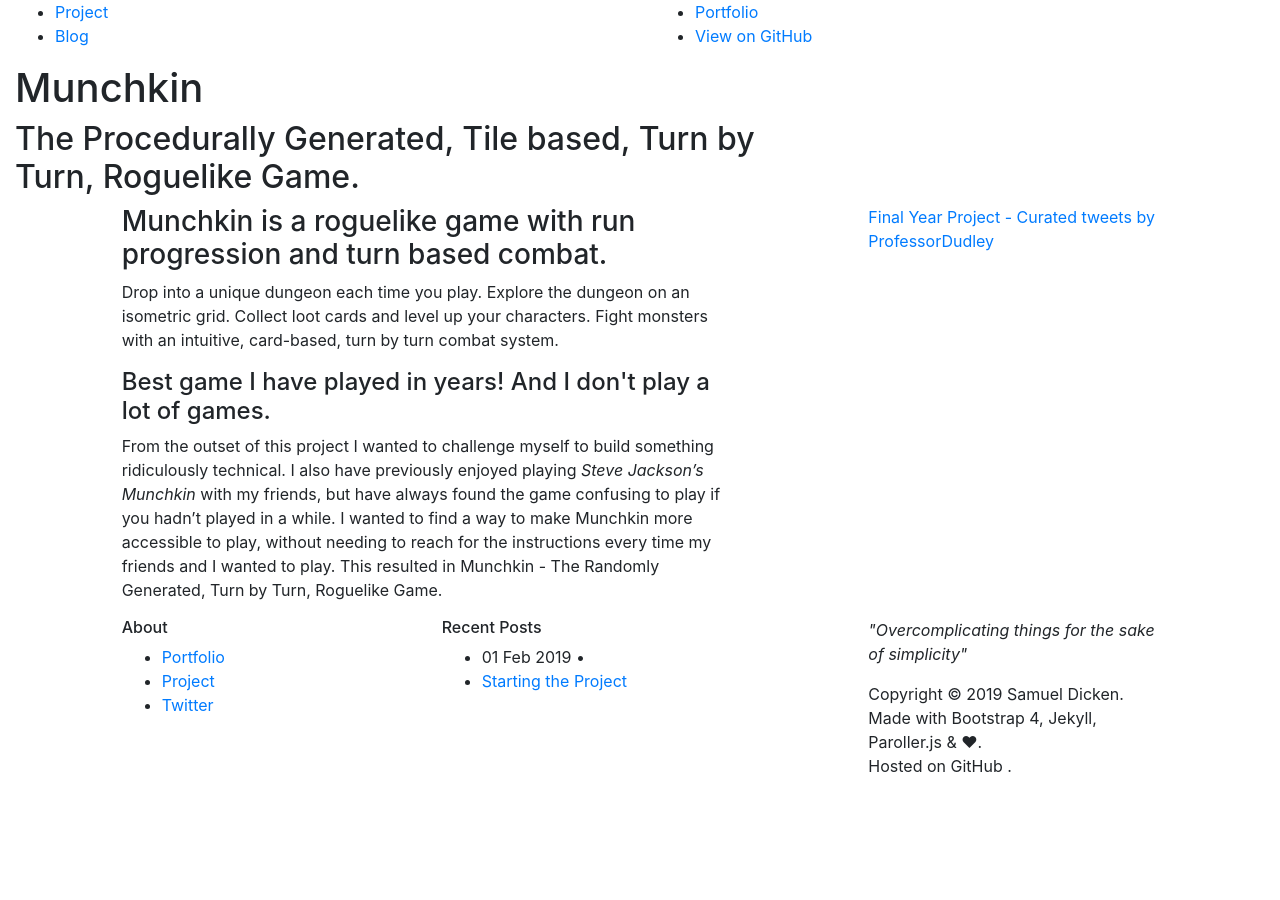
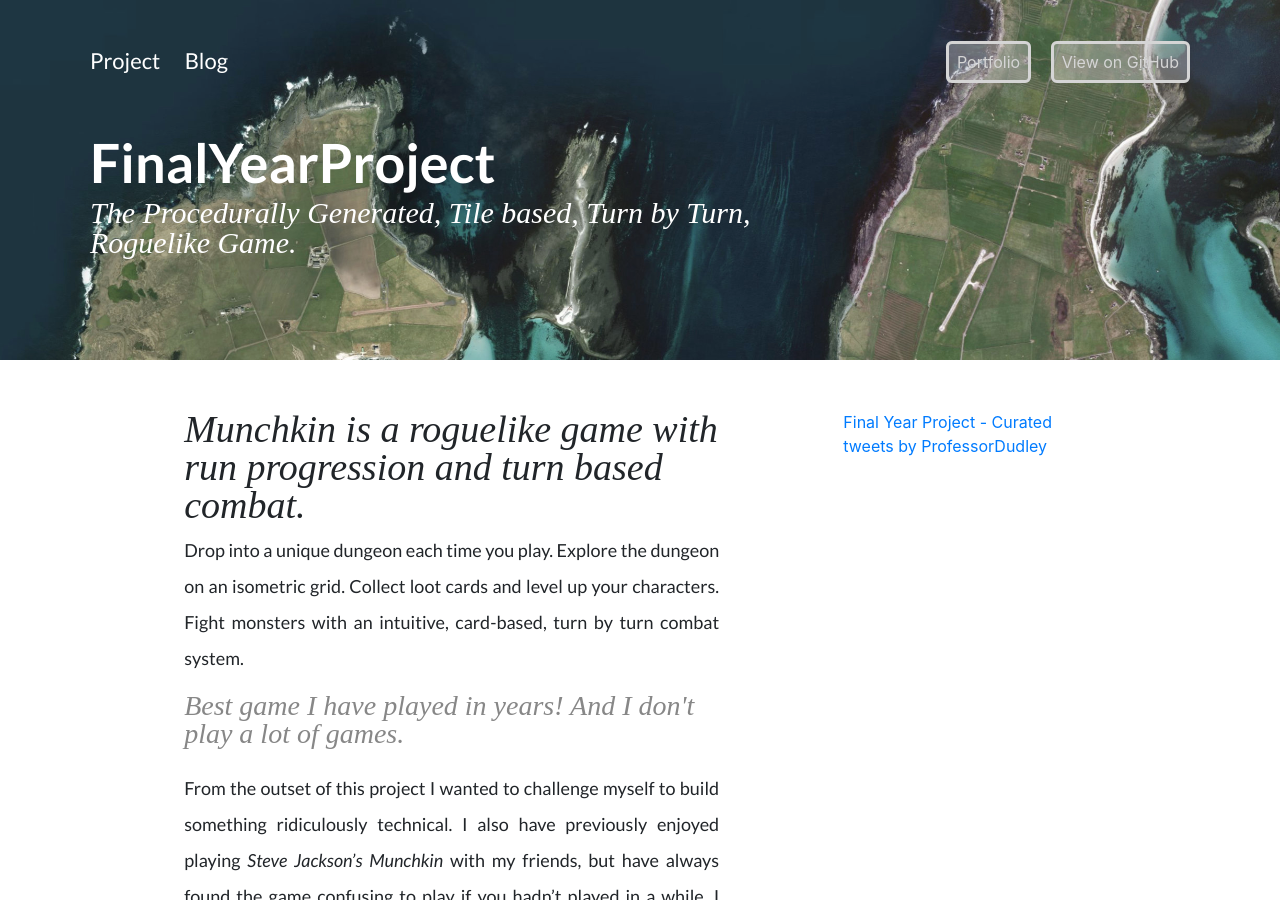
Before and after one commit to ProfessorDudley/FinalYearProject, a Jekyll site: the page built from index.html, in a window 1280 px wide and 900 px high. Built offline with Jekyll 4.4.1, drawn with Linux system fonts in a browser that asks for light colours; nearby versions of some CDN libraries; library files that are not in the unit come from our copies; comment, search, counter and statistics services are not loaded.

Commit message:
Replace "Munchkin" urls with "FinalYearProject" urls.

```diff
--- a/_includes/page-header.html
+++ b/_includes/page-header.html
@@ -2,8 +2,8 @@
   <div class="col-12 col-md-6">
     <nav class="site-navigation">
       <ul>
-        <li><a href="/Munchkin/index.html">Project</a></li>
-        <li><a href="/Munchkin/blog">Blog</a></li>
+        <li><a href="/FinalYearProject/index.html">Project</a></li>
+        <li><a href="/FinalYearProject/blog">Blog</a></li>
       </ul>
     </nav>
   </div>
--- a/_includes/post-header.html
+++ b/_includes/post-header.html
@@ -2,8 +2,8 @@
   <div class="col-12 col-md-6">
     <nav class="site-navigation">
       <ul>
-        <li><a href="/Munchkin/index.html">Project</a></li>
-        <li><a href="/Munchkin/blog">Blog</a></li>
+        <li><a href="/FinalYearProject/index.html">Project</a></li>
+        <li><a href="/FinalYearProject/blog">Blog</a></li>
       </ul>
     </nav>
   </div>
--- a/_layouts/default.html
+++ b/_layouts/default.html
@@ -16,10 +16,10 @@
 
 
 			<!-- link to main stylesheet -->
-			<link rel="stylesheet" type="text/css" href="/Munchkin/css/xs.css">
-			<link rel="stylesheet" type="text/css" href="/Munchkin/css/sm.css" media="(min-width: 576px)">
-			<link rel="stylesheet" type="text/css" href="/Munchkin/css/md.css" media="(min-width: 768px)">
-			<link rel="stylesheet" type="text/css" href="/Munchkin/css/lg.css" media="(min-width: 992px)">
+			<link rel="stylesheet" type="text/css" href="/FinalYearProject/css/xs.css">
+			<link rel="stylesheet" type="text/css" href="/FinalYearProject/css/sm.css" media="(min-width: 576px)">
+			<link rel="stylesheet" type="text/css" href="/FinalYearProject/css/md.css" media="(min-width: 768px)">
+			<link rel="stylesheet" type="text/css" href="/FinalYearProject/css/lg.css" media="(min-width: 992px)">
 			<!-- <link rel="stylesheet" type="text/css" href="/css/xl.css" media="(min-width: 1200px)"> -->
 
 		</head>
@@ -43,7 +43,7 @@
 					<h6>About</h6>
 					<ul>
 						<li><a href="https://samueldicken.com/">Portfolio</a></li>
-						<li><a href="https://github.com/ProfessorDudley/Munchkin/">Project</a></li>
+						<li><a href="https://github.com/ProfessorDudley/FinalYearProject/">Project</a></li>
 						<li><a href="https://twitter.com/ProfessorDudley/timelines/1093481775039500289">Twitter</a></li>
 						<!-- <li><a href="">Inspireesonal Quotes</a></li> -->
 					</ul>
@@ -54,7 +54,7 @@
 					<ul>
 						{% for post in site.posts limit:5 %}
 							<li class="post-meta">{{ post.date | date_to_string }} • </li>
-							<li><a href="/Munchkin/{{ post.url }}">{{ post.title }}</a></li>
+							<li><a href="/FinalYearProject/{{ post.url }}">{{ post.title }}</a></li>
 						{% endfor %}
 					</ul>
 				</div>
@@ -68,7 +68,7 @@
 						<br>
 						Made with <a href="https://getbootstrap.com" style="color: rgb(33, 37, 41);">Bootstrap 4</a>, <a href="https://jekyllrb.com" style="color: rgb(33, 37, 41);">Jekyll</a>, <a href="https://tgomilar.github.io/paroller.js/" style="color: rgb(33, 37, 41);">Paroller.js</a> & ♥︎.
 						<br>
-						Hosted on <a href="https://pages.github.com" style="color: rgb(33, 37, 41);">GitHub <img src="/Munchkin/images/GitHub-Mark/PNG/GitHub-Mark-32px.png" alt="" style="height: 1.2em;"></a>.
+						Hosted on <a href="https://pages.github.com" style="color: rgb(33, 37, 41);">GitHub <img src="/FinalYearProject/images/GitHub-Mark/PNG/GitHub-Mark-32px.png" alt="" style="height: 1.2em;"></a>.
 					</p>
 					<!-- <p>This is a development build. You should not be able to see this!</p> -->
 				</div>
@@ -77,7 +77,7 @@
 
 			<!-- scripts -->
 			<script src="https://ajax.googleapis.com/ajax/libs/jquery/1.11.0/jquery.min.js"></script>
-			<script src="/Munchkin/js/jquery.paroller.min.js"></script>
+			<script src="/FinalYearProject/js/jquery.paroller.min.js"></script>
 			<script>$('.paroller').paroller();</script>
 		</body>
 	</html>
--- a/_layouts/post.html
+++ b/_layouts/post.html
@@ -40,7 +40,7 @@ layout: default
       <ul>
         {% for ref in post.references %}
           <li style="display: block;">
-            • <a href="/Munchkin/{{ ref.link }}">{{ ref.name }}</a>
+            • <a href="/FinalYearProject/{{ ref.link }}">{{ ref.name }}</a>
           </li>
         {% endfor %}
       </ul>
--- a/index.html
+++ b/index.html
@@ -1,8 +1,8 @@
 ---
 layout: default
-title: Munchkin
+title: FinalYearProject
 subtitle: The Procedurally Generated, Tile based, Turn by Turn, Roguelike Game.
-cover: /Munchkin/images/map.jpg
+cover: /FinalYearProject/images/map.jpg
 ---
 
 <article class="col-12 col-md-10 col-lg-6 offset-md-1 offset-lg-1 page-content">
```
Also changed, not shown: blog/index.html (+4 -4 lines).
